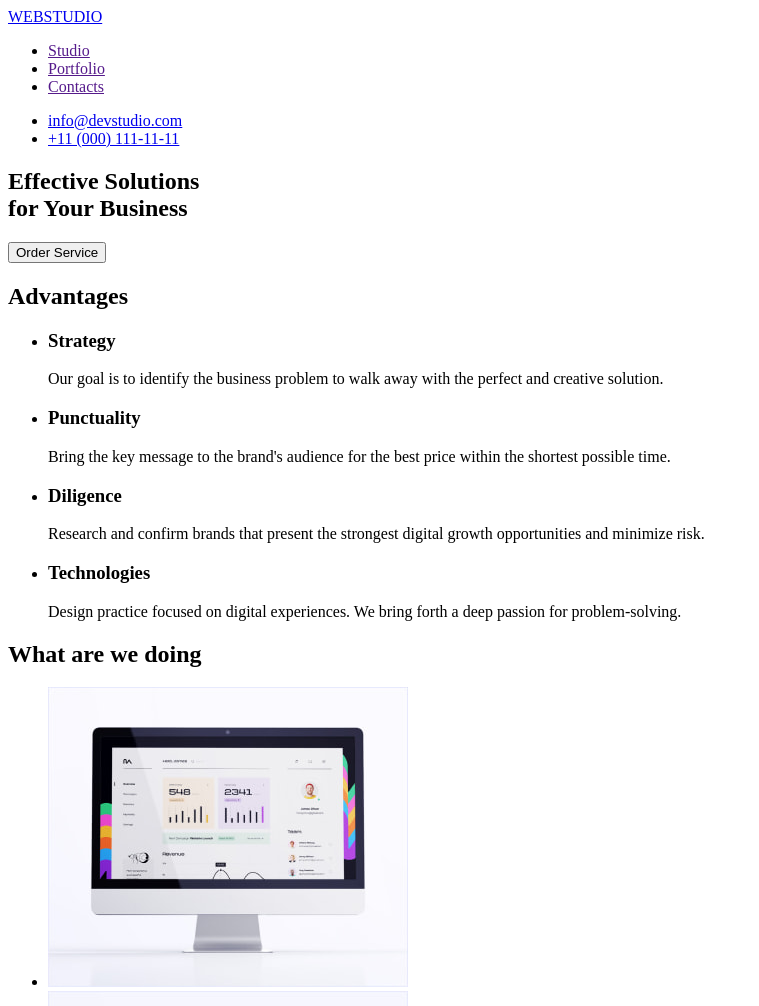
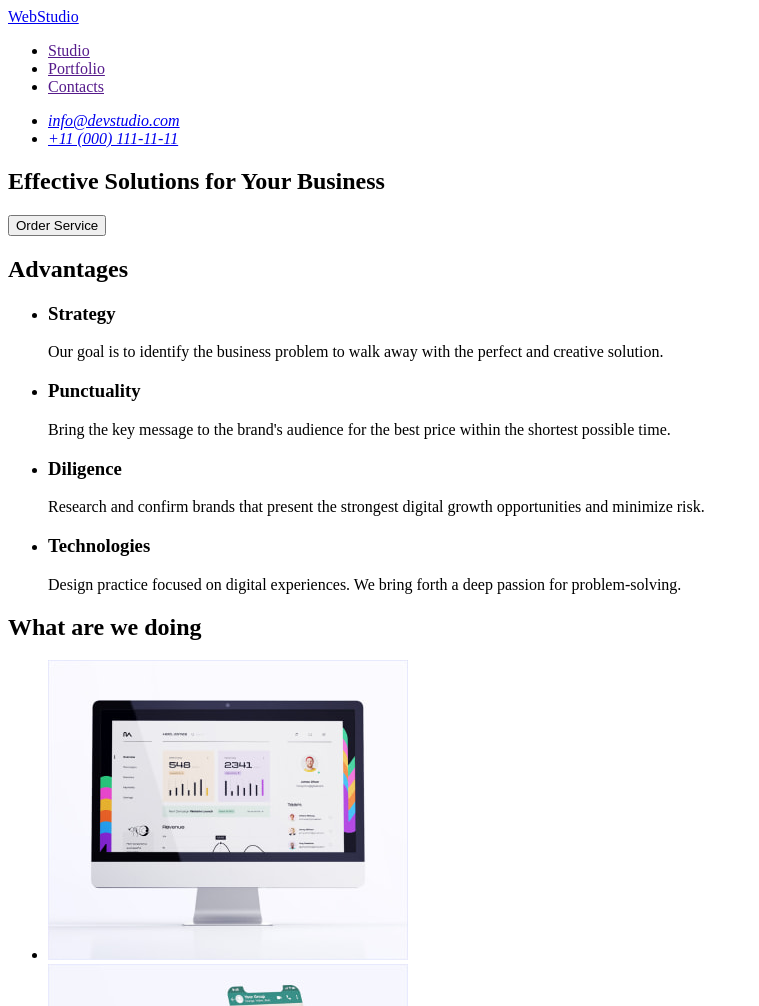
Before and after one commit to starodubbb/goit-markup-hw-01, a plain HTML site: page index.html in a window 1280 px wide. Shown: the top 1006 px of the page, without its empty margins (0-759 px from the left). Drawn offline with Linux system fonts and the light colour scheme.

Commit message:
Update index.html

```diff
--- a/index.html
+++ b/index.html
@@ -9,21 +9,23 @@
   <body>
     <header>
       <nav>
-        <a href="./index.html">WEBSTUDIO</a>
+        <a href="./index.html">WebStudio</a>
         <ul>
           <li><a href="">Studio</a></li>
           <li><a href="">Portfolio</a></li>
           <li><a href="">Contacts</a></li>
         </ul>
+      </nav>
+      <address>
         <ul>
           <li><a href="mailto:info@devstudio.com">info@devstudio.com</a></li>
           <li><a href="tel:+110001111111">+11 (000) 111-11-11</a></li>
         </ul>
-      </nav>
+      </address>
     </header>
     <main>
       <section>
-        <h1>Effective Solutions<br />for Your Business</h1>
+        <h1>Effective Solutions for Your Business</h1>
         <button type="button">Order Service</button>
       </section>
       <section>
@@ -90,7 +92,7 @@
       </section>
     </main>
     <footer>
-      <a href="./index.html">WEBSTUDIO</a>
+      <a href="./index.html">WebStudio</a>
       <p>Increase the flow of customers and sales for your business with digital marketing & growth solutions.</p>
     </footer>
   </body>
```
